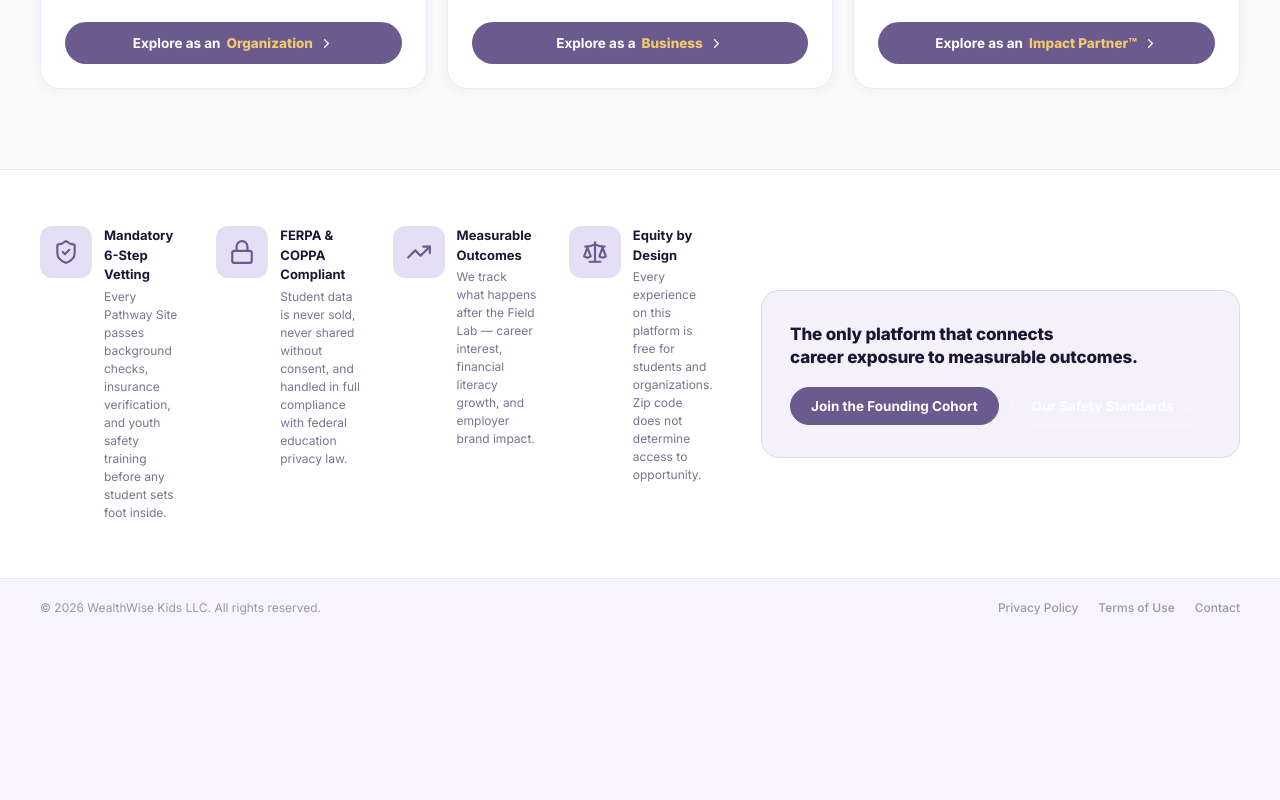
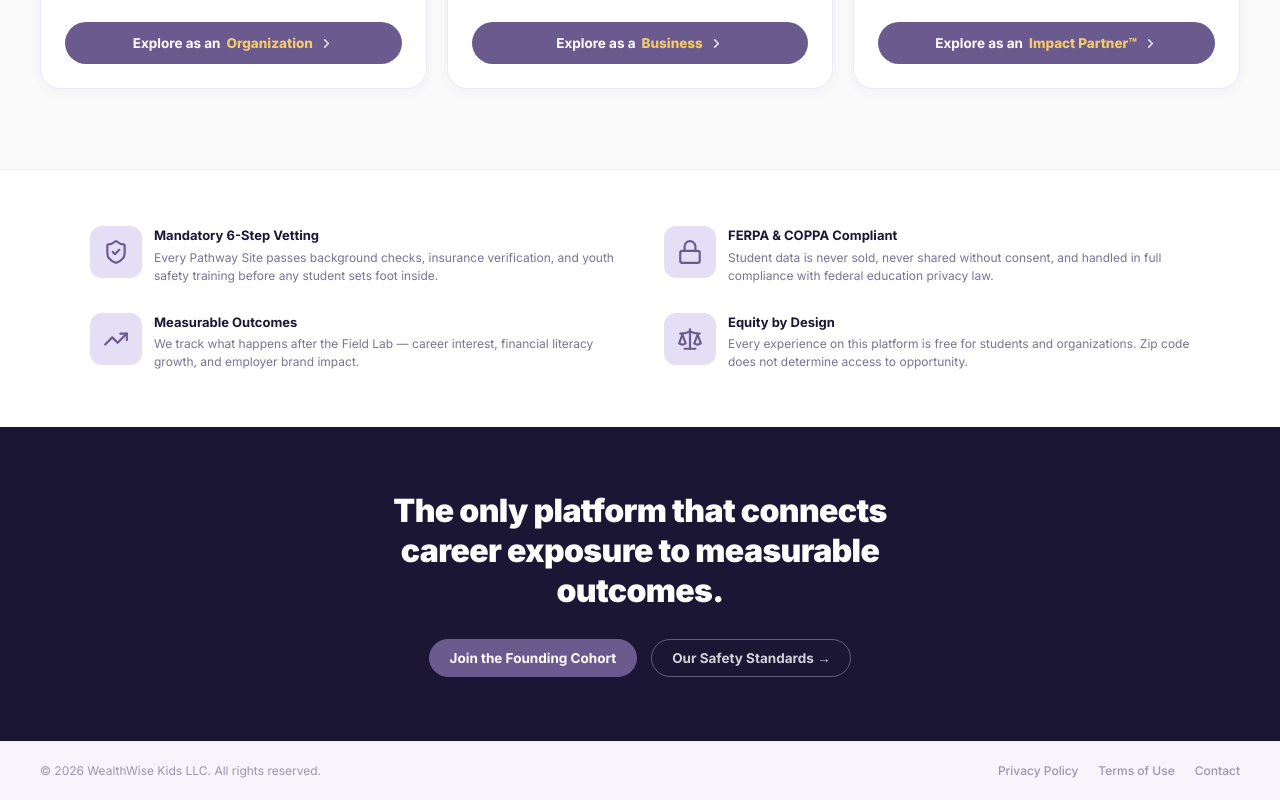
Before and after one commit to molaiya1/rwp-platform, a Next.js app: page /home in a window 1280 px wide. Shown: the part 2263-3063 px from the top of the page. Before the commit the page ends 2900 px from the top, so only its background shows below. Built offline with nearby package versions, Linux system fonts and the light colour scheme.

Commit message:
Trust section: 2x2 grid layout, CTA moved to dedicated dark closing band

```diff
--- a/app/home/home.module.css
+++ b/app/home/home.module.css
@@ -965,16 +965,8 @@
 }
 
 .trustInner {
-  max-width: 1280px;
+  max-width: 1100px;
   margin: 0 auto;
-  display: flex;
-  align-items: center;
-  gap: 48px;
-}
-
-@media (max-width: 1024px) {
-  .trustInner { flex-direction: column; }
-  .finalCta { width: 100%; min-width: unset; }
 }
 
 @media (max-width: 600px) {
@@ -987,17 +979,12 @@
 
 .trustGrid {
   display: grid;
-  grid-template-columns: repeat(4, 1fr);
-  gap: 24px 32px;
-  flex: 1;
+  grid-template-columns: repeat(2, 1fr);
+  gap: 28px 48px;
 }
 
-@media (max-width: 900px) {
-  .trustGrid { grid-template-columns: repeat(2, 1fr); }
-}
-
-@media (max-width: 500px) {
-  .trustGrid { grid-template-columns: 1fr; }
+@media (max-width: 600px) {
+  .trustGrid { grid-template-columns: 1fr; gap: 24px; }
 }
 
 .trustItem {
@@ -1037,27 +1024,38 @@
   margin: 0;
 }
 
-/* Final CTA */
-.finalCta {
-  background: #F4F1FA;
-  border: 1px solid #DDD8EE;
-  border-radius: 18px;
-  padding: 32px 28px;
+/* ══════════════════════════════════════════════════════
+   CLOSING CTA BAND
+══════════════════════════════════════════════════════ */
+.closingBand {
+  background: #1C1635;
+  padding: 64px 40px;
+  text-align: center;
+}
+
+.closingInner {
+  max-width: 640px;
+  margin: 0 auto;
   display: flex;
   flex-direction: column;
-  align-items: flex-start;
-  gap: 18px;
-  min-width: 240px;
-  flex-shrink: 0;
+  align-items: center;
+  gap: 28px;
 }
 
-.finalCtaHeading {
-  font-size: 17px;
-  font-weight: 800;
-  color: #1C1635;
-  line-height: 1.35;
+.closingHeading {
+  font-size: clamp(22px, 2.8vw, 32px);
+  font-weight: 900;
+  color: #FFFFFF;
+  line-height: 1.25;
+  letter-spacing: -0.02em;
   margin: 0;
-  letter-spacing: -0.01em;
+}
+
+.closingActions {
+  display: flex;
+  gap: 14px;
+  flex-wrap: wrap;
+  justify-content: center;
 }
 
 /* ══════════════════════════════════════════════════════
@@ -1134,6 +1132,9 @@
   /* Bottom CTA */
   .bottomCta { padding: 52px 20px; }
 
+  /* Closing band */
+  .closingBand { padding: 48px 20px; }
+
   /* Footer */
   .footer { padding: 16px 20px; }
 
--- a/app/home/page.tsx
+++ b/app/home/page.tsx
@@ -294,12 +294,18 @@ export default function HomePage() {
               </div>
             ))}
           </div>
-          <div className={styles.finalCta}>
-            <p className={styles.finalCtaHeading}>The only platform that connects<br />career exposure to measurable outcomes.</p>
-            <div style={{ display: 'flex', gap: 12, justifyContent: 'center', flexWrap: 'wrap' }}>
-              <Link href="/register" className={styles.btnSignup}>Join the Founding Cohort</Link>
-              <Link href="/safety" className={styles.btnSafety}>Our Safety Standards →</Link>
-            </div>
+        </div>
+      </section>
+
+      {/* ══════════════════════════════════════
+          CLOSING CTA BAND
+      ══════════════════════════════════════ */}
+      <section className={styles.closingBand}>
+        <div className={styles.closingInner}>
+          <p className={styles.closingHeading}>The only platform that connects<br />career exposure to measurable outcomes.</p>
+          <div className={styles.closingActions}>
+            <Link href="/register" className={styles.btnSignup}>Join the Founding Cohort</Link>
+            <Link href="/safety" className={styles.btnSafety}>Our Safety Standards →</Link>
           </div>
         </div>
       </section>
```
